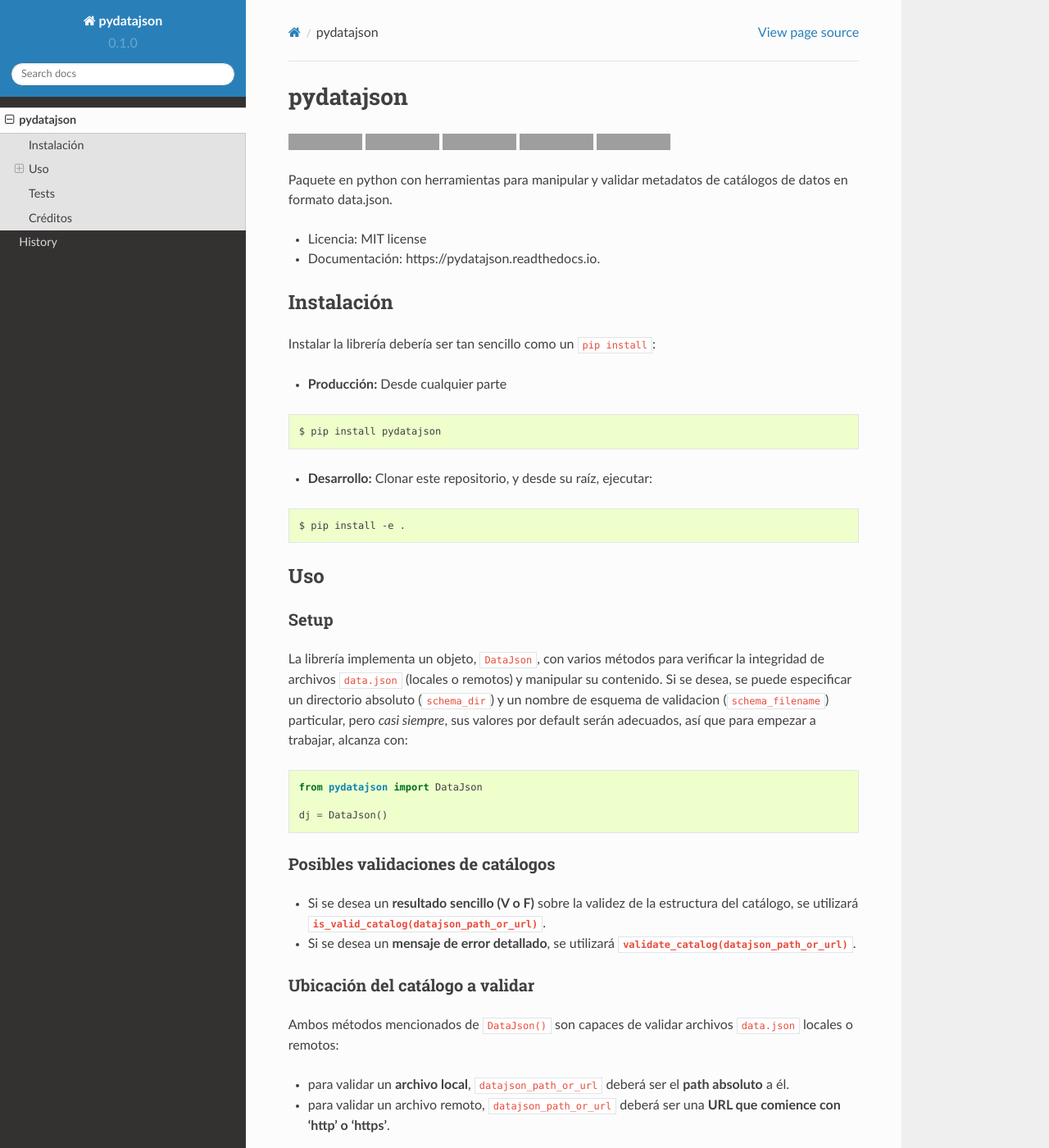
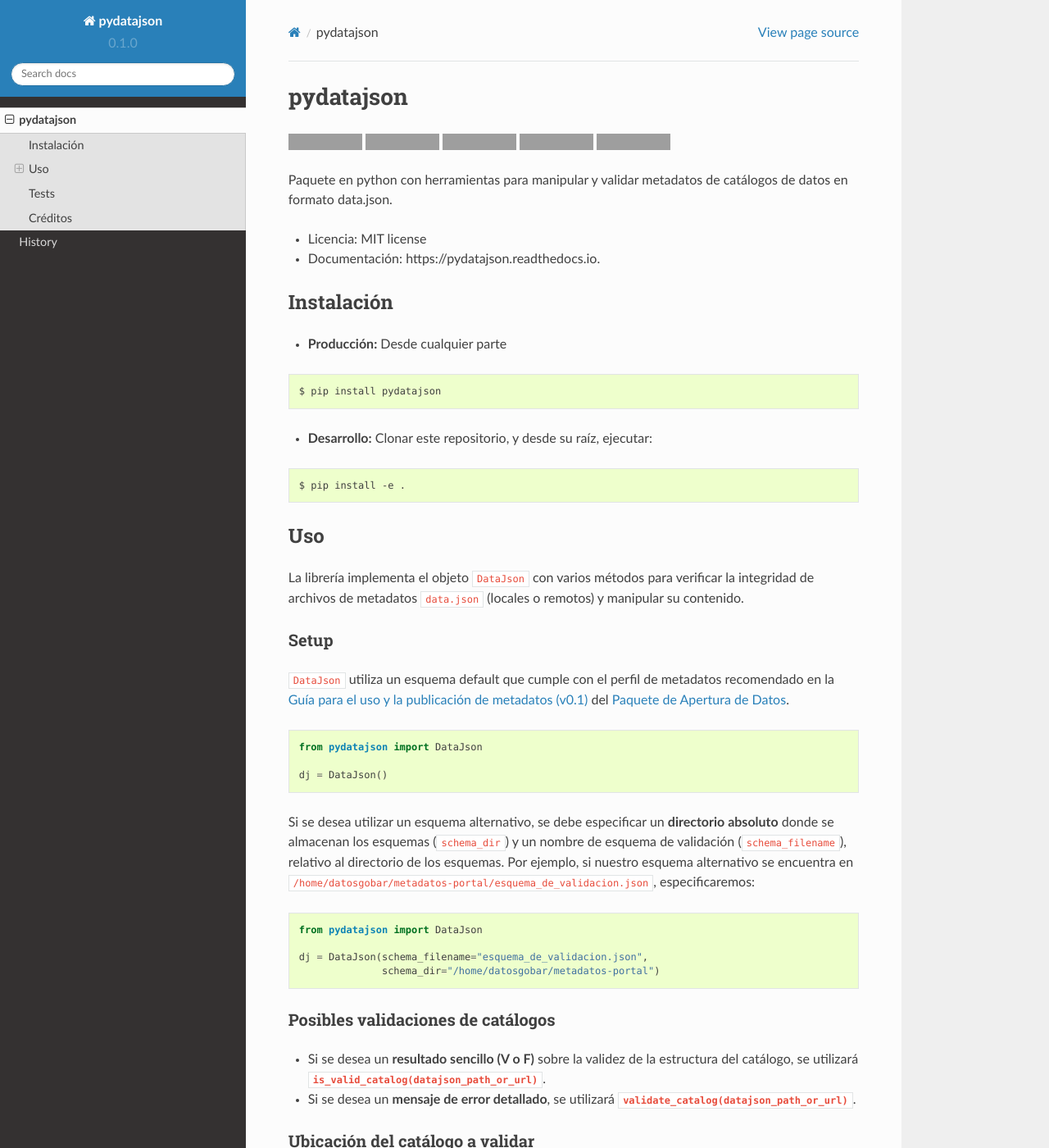
Before and after one commit to datosgobar/pydatajson, a Sphinx documentation site: the page built from docs/README.md, in a window 1280 px wide and 1400 px high. Shown: the whole window at 82% size. Built offline with Sphinx 7.4.7 and the Read the Docs theme 2.0.0, drawn with Linux system fonts in a browser that asks for light colours; some of the changed text lies outside the part shown; grey boxes are pictures that could not be loaded.

Commit message:
Corrijo cuestiones menores de la documentación.

````diff
--- a/docs/README.md
+++ b/docs/README.md
@@ -14,8 +14,6 @@ Paquete en python con herramientas para manipular y validar metadatos de catálo
 
 ## Instalación
 
-Instalar la librería debería ser tan sencillo como un `pip install`:
-
 * **Producción:** Desde cualquier parte
 
 ```bash
@@ -29,12 +27,25 @@ $ pip install -e .
 
 ## Uso
 
+La librería implementa el objeto `DataJson` con varios métodos para verificar la integridad de archivos de metadatos `data.json` (locales o remotos) y manipular su contenido.
+
 ### Setup
-La librería implementa un objeto, `DataJson`, con varios métodos para verificar la integridad de archivos `data.json` (locales o remotos) y manipular su contenido. Si se desea, se puede especificar un directorio absoluto (`schema_dir`) y un nombre de esquema de validacion (`schema_filename`) particular, pero *casi siempre*, sus valores por default serán adecuados, así que para empezar a trabajar, alcanza con:
+
+`DataJson` utiliza un esquema default que cumple con el perfil de metadatos recomendado en la [Guía para el uso y la publicación de metadatos (v0.1)](https://github.com/datosgobar/paquete-apertura-datos/raw/master/docs/Gu%C3%ADa%20para%20el%20uso%20y%20la%20publicaci%C3%B3n%20de%20metadatos%20(v0.1).pdf) del [Paquete de Apertura de Datos](https://github.com/datosgobar/paquete-apertura-datos).
+
 ```python
 from pydatajson import DataJson
 
 dj = DataJson()
+```
+
+Si se desea utilizar un esquema alternativo, se debe especificar un **directorio absoluto** donde se almacenan los esquemas (`schema_dir`) y un nombre de esquema de validación (`schema_filename`), relativo al directorio  de los esquemas. Por ejemplo, si nuestro esquema alternativo se encuentra en `/home/datosgobar/metadatos-portal/esquema_de_validacion.json`, especificaremos:
+
+```python
+from pydatajson import DataJson
+
+dj = DataJson(schema_filename="esquema_de_validacion.json",
+              schema_dir="/home/datosgobar/metadatos-portal")
 ```
 
 ### Posibles validaciones de catálogos
@@ -45,11 +56,11 @@ dj = DataJson()
 ### Ubicación del catálogo a validar
 
 Ambos métodos mencionados de `DataJson()` son capaces de validar archivos `data.json` locales o remotos:
-- para validar un **archivo local**, `datajson_path_or_url` deberá ser el **path absoluto** a él.
-- para validar un archivo remoto, `datajson_path_or_url` deberá ser una **URL que comience con 'http' o 'https'**.
+
+- Para validar un **archivo local**, `datajson_path_or_url` deberá ser el **path absoluto** a él.
+- Para validar un **archivo remoto**, `datajson_path_or_url` deberá ser una **URL que comience con 'http' o 'https'**.
 
 Por conveniencia, la carpeta [`tests/samples/`](tests/samples/) contiene varios ejemplos de `data.json`s bien y mal formados con distintos tipos de errores.
-
 
 ### Ejemplos
 
@@ -127,9 +138,9 @@ print validation_report
 
 ## Tests
 
-Los tests de la librería se desarrollaron con `nose`. Para correrlos, desde la raíz del repositorio:
+Los tests se corren con `nose`. Desde la raíz del repositorio:
 ```
-$ pip install nose # Sólo la primera vez
+$ pip install nose  # Sólo la primera vez
 $ nosetests
 ```
 
````
Also changed, not shown: HISTORY.md (+1 -1 lines), docs/HISTORY.md (+2 -1 lines).
